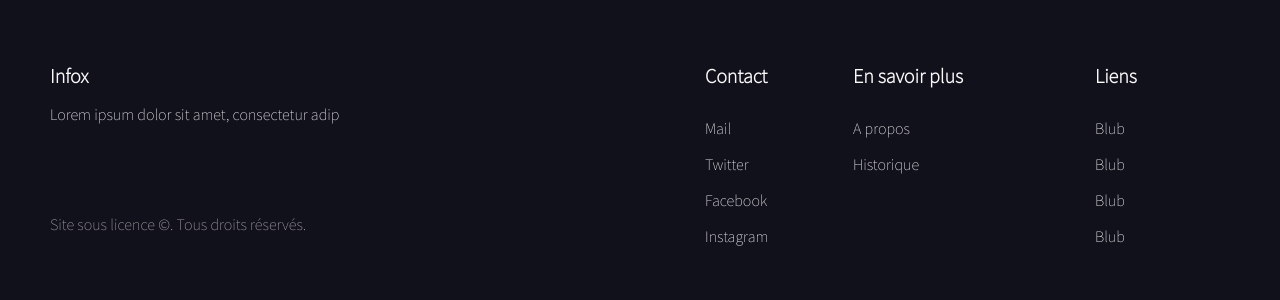
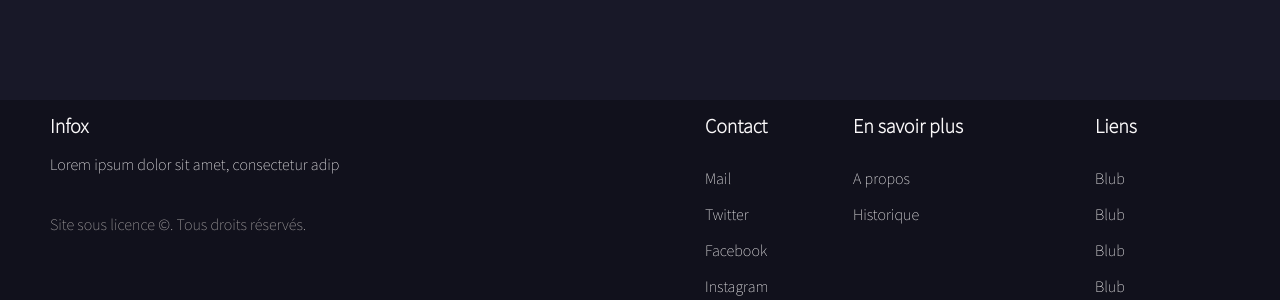
Before and after one commit to Vincent-vst/Sauvetage, a React (Create React App) app in the folder sauvetage-app/: page /medaille in a window 1280 px wide. Shown: the part 1200-1500 px from the top of the page. Built offline with nearby package versions, Linux system fonts and the light colour scheme.

Commit message:
TestFooter :'(

```diff
--- a/sauvetage-app/src/style/components/_footer.scss
+++ b/sauvetage-app/src/style/components/_footer.scss
@@ -8,7 +8,6 @@
   text-align: left;
   height: 200px;
   display: table;
-  padding: 50px 0px  50px 0px;
   margin-bottom: -400px;
   .footerCredit {
     padding: 0px 10px 0px 50px;
```
